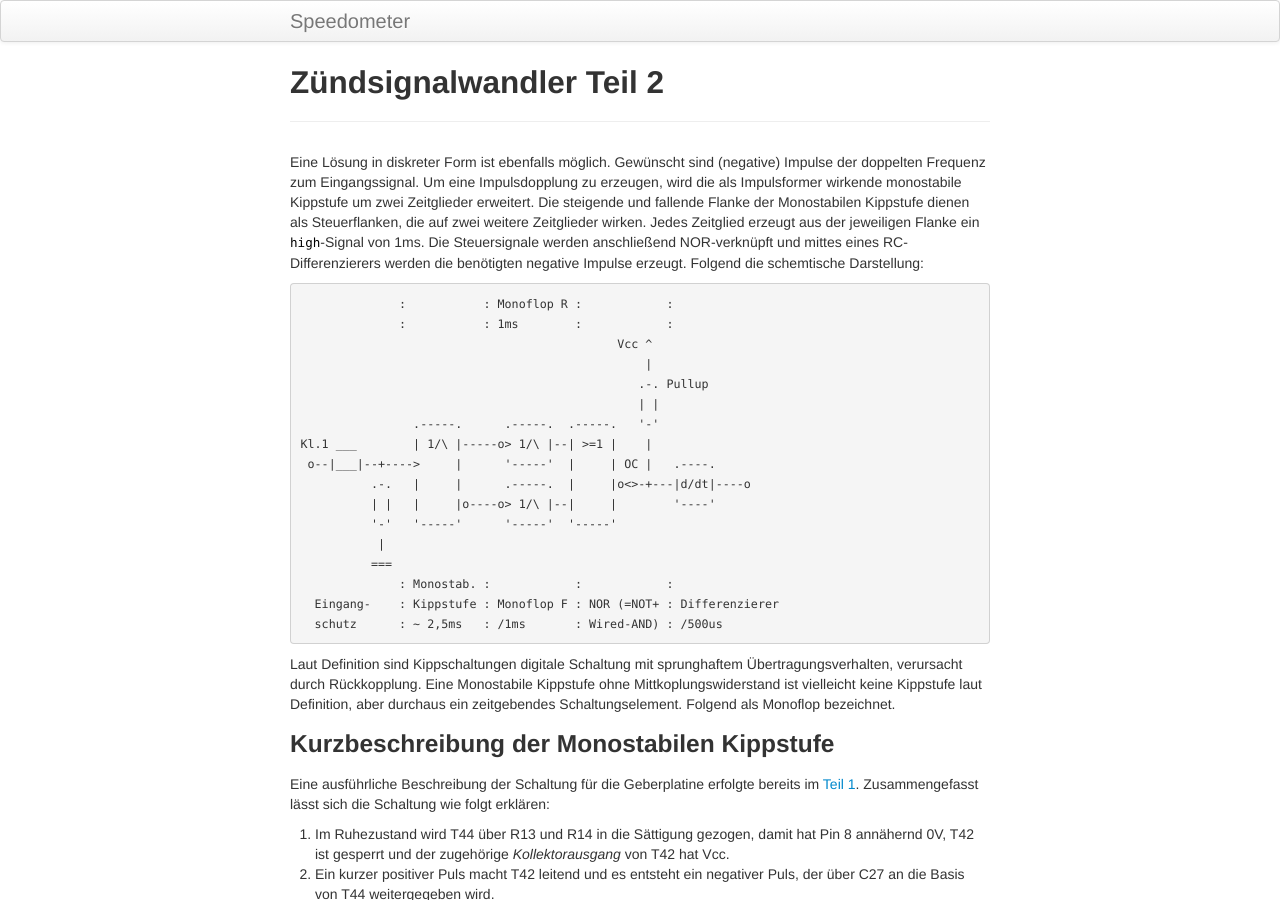
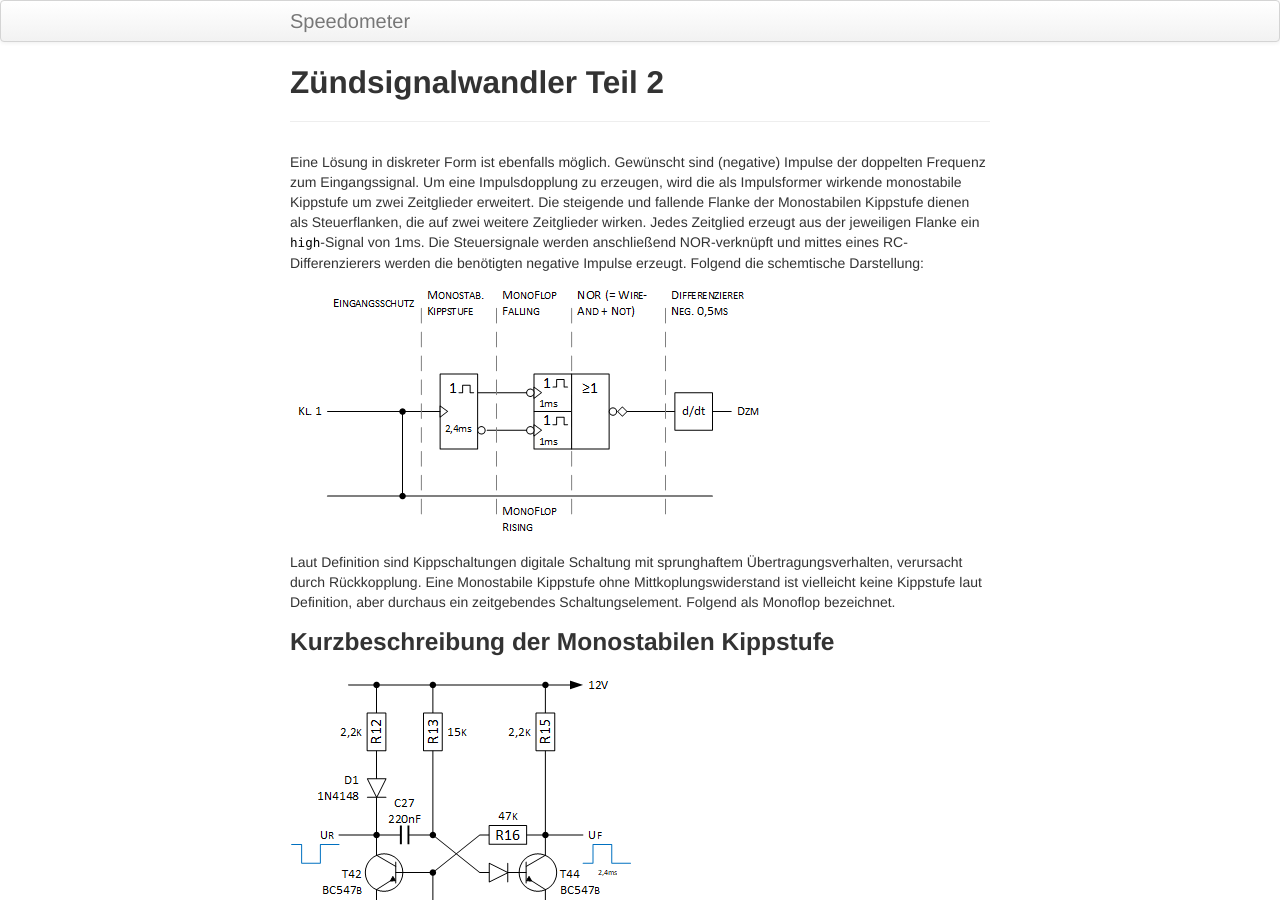
Before and after one commit to brickpool/Speedometer, a Jekyll site: the page built from pages/zuendsignalwandler_2.md, in a window 1280 px wide and 900 px high. Built offline with Jekyll 4.4.1, drawn with Linux system fonts in a browser that asks for light colours.

Commit message:
Update Pulse doubler

````diff
--- a/pages/zuendsignalwandler_2.md
+++ b/pages/zuendsignalwandler_2.md
@@ -6,29 +6,14 @@ description: Universal LCD Motorrad Tachometer
 
 Eine Lösung in diskreter Form ist ebenfalls möglich. Gewünscht sind (negative) Impulse der doppelten Frequenz zum Eingangssignal. Um eine Impulsdopplung zu erzeugen, wird die als Impulsformer wirkende monostabile Kippstufe um zwei Zeitglieder erweitert. Die steigende und fallende Flanke der Monostabilen Kippstufe dienen als Steuerflanken, die auf zwei weitere Zeitglieder wirken. Jedes Zeitglied erzeugt aus der jeweiligen Flanke ein `high`-Signal von 1ms. Die Steuersignale werden anschließend NOR-verknüpft und mittes eines RC-Differenzierers werden die benötigten negative Impulse erzeugt. Folgend die schemtische Darstellung:
 
-```
-              :           : Monoflop R :            :
-              :           : 1ms        :            :
-                                             Vcc ^
-                                                 |
-                                                .-. Pullup
-                                                | |
-                .-----.      .-----.  .-----.   '-'
-Kl.1 ___        | 1/\ |-----o> 1/\ |--| >=1 |    |
- o--|___|--+---->     |      '-----'  |     | OC |   .----.
-          .-.   |     |      .-----.  |     |o<>-+---|d/dt|----o
-          | |   |     |o----o> 1/\ |--|     |        '----'
-          '-'   '-----'      '-----'  '-----'
-           |
-          ===
-              : Monostab. :            :            :
-  Eingang-    : Kippstufe : Monoflop F : NOR (=NOT+ : Differenzierer
-  schutz      : ~ 2,5ms   : /1ms       : Wired-AND) : /500us
-```
+![Schematische Darstellung Zündsignalwandler](../images/Zuendsignalwandler_1.png)
 
 Laut Definition sind Kippschaltungen digitale Schaltung mit sprunghaftem Übertragungsverhalten, verursacht durch Rückkopplung. Eine Monostabile Kippstufe ohne Mittkoplungswiderstand ist vielleicht keine Kippstufe laut Definition, aber durchaus ein zeitgebendes Schaltungselement. Folgend als Monoflop bezeichnet.
 
 ### Kurzbeschreibung der Monostabilen Kippstufe
+
+![Monostabilen Kippstufe](../images/Monostabilen_Kippstufe.png)
+
 Eine ausführliche Beschreibung der Schaltung für die Geberplatine erfolgte bereits im [Teil 1](zuendsignalwandler_1.html). Zusammengefasst lässt sich die Schaltung wie folgt erklären:
 1. Im Ruhezustand wird T44 über R13 und R14 in die Sättigung gezogen, damit hat Pin 8 annähernd 0V, T42 ist gesperrt und der zugehörige _Kollektorausgang_ von T42 hat Vcc.
 2. Ein kurzer positiver Puls macht T42 leitend und es entsteht ein negativer Puls, der über C27 an die Basis von T44 weitergegeben wird.
````
Also changed, not shown: other parts of pages/zuendsignalwandler_2.md (+6 -0 lines), pages/kontrollanzeige_1.md (+2 -0 lines), pages/kontrollanzeige_2.md (+1 -1 lines), images/Monoflop_R.png (added), images/Monostabilen_Kippstufe.png (added), images/NOR-Funktion.png (added), images/Zuendsignalwandler_1.png (added).
